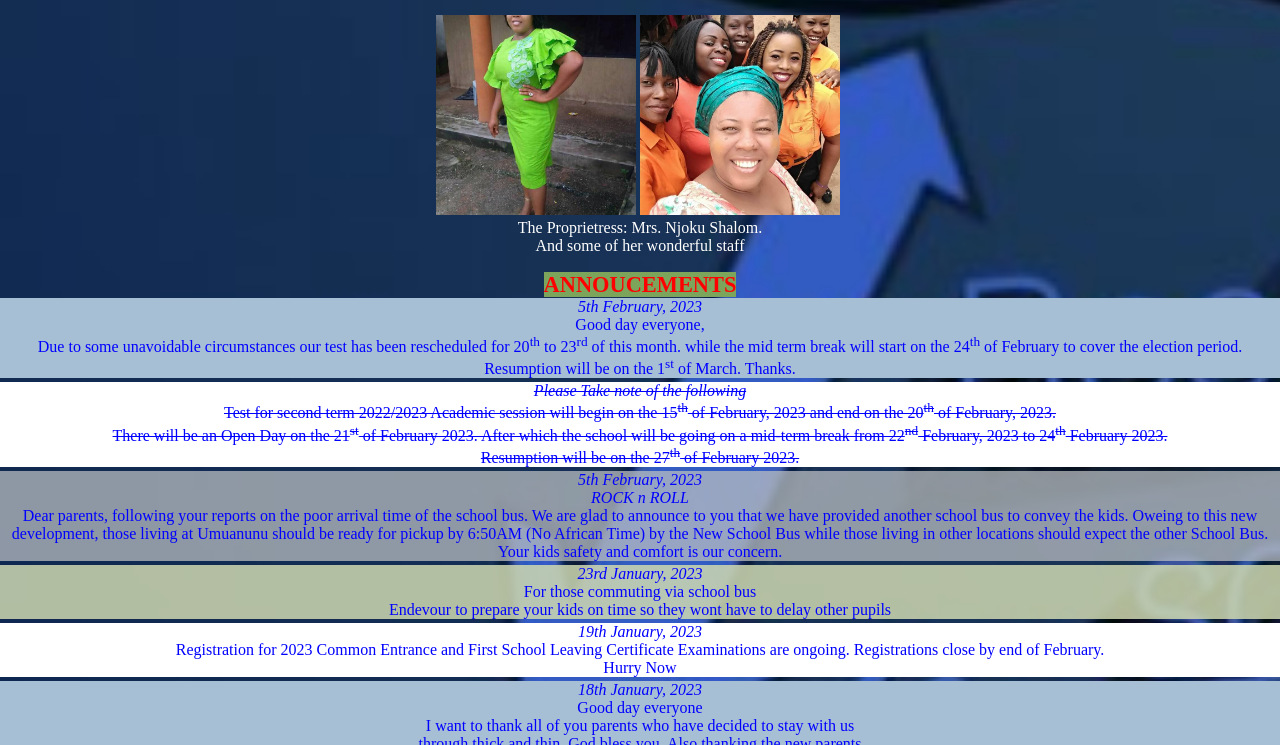
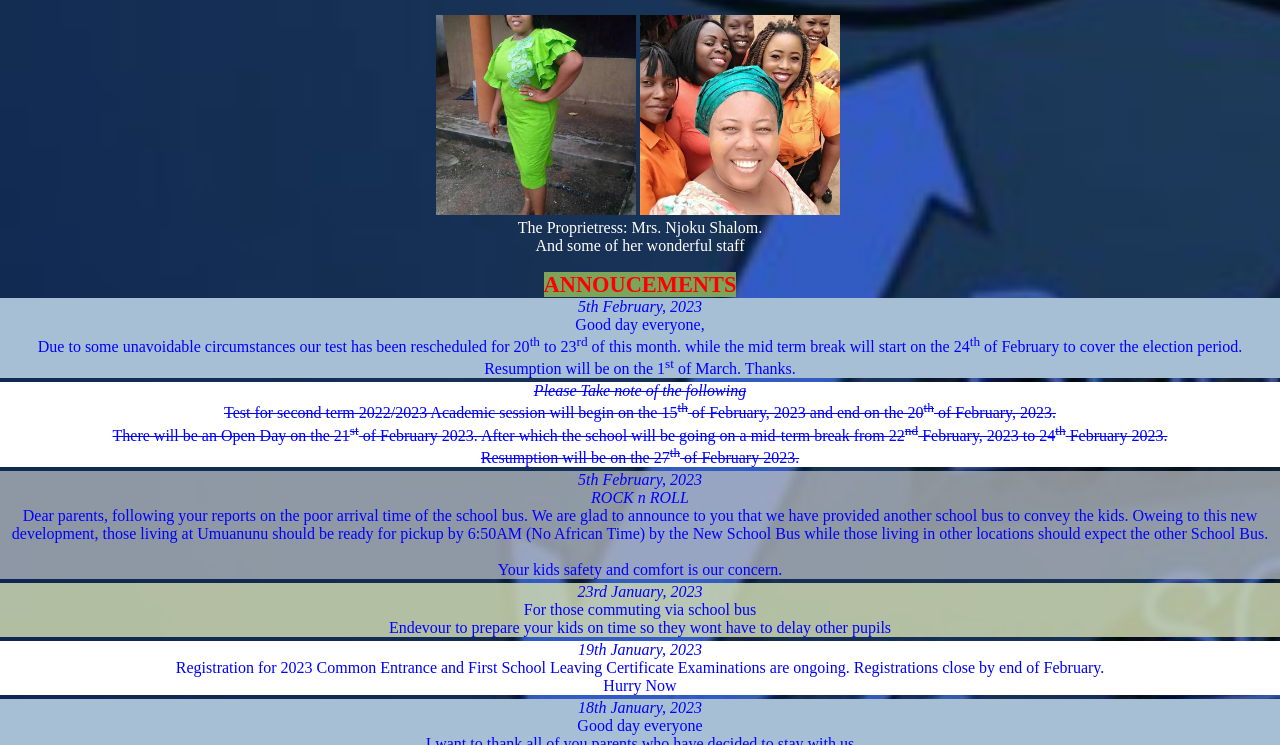
Before and after one commit to Lawrays/rockfoundation, a plain HTML site: page index.html in a window 1280 px wide. Shown: the part 2055-2800 px from the top of the page. Drawn offline with Linux system fonts and the light colour scheme.

Commit message:
Update index.html

```diff
--- a/index.html
+++ b/index.html
@@ -100,7 +100,7 @@
         <div style="background-color: rgba(188, 191, 194, 0.739); text-align: center; color: blue; margin-bottom: 4px;">
             <em>5th February, 2023</em>
             <p><i>ROCK n ROLL</i></p>
-            <p>Dear parents, following your reports on the poor arrival time of the school bus. We are glad to announce to you that we have provided another school bus to convey the kids. Oweing to this new development, those living at Umuanunu should be ready for pickup by 6:50AM (No African Time) by the New School Bus while those living in other locations should expect the other School Bus.<br> Your kids safety and comfort is our concern.</p>
+            <p>Dear parents, following your reports on the poor arrival time of the school bus. We are glad to announce to you that we have provided another school bus to convey the kids. Oweing to this new development, those living at Umuanunu should be ready for pickup by 6:50AM (No African Time) by the New School Bus while those living in other locations should expect the other School Bus.<br> <br>Your kids safety and comfort is our concern.</p>
         </div>
 
         <div style="background-color: rgba(208, 218, 178, 0.846); text-align: center; color: blue; margin-bottom: 4px;">
```
